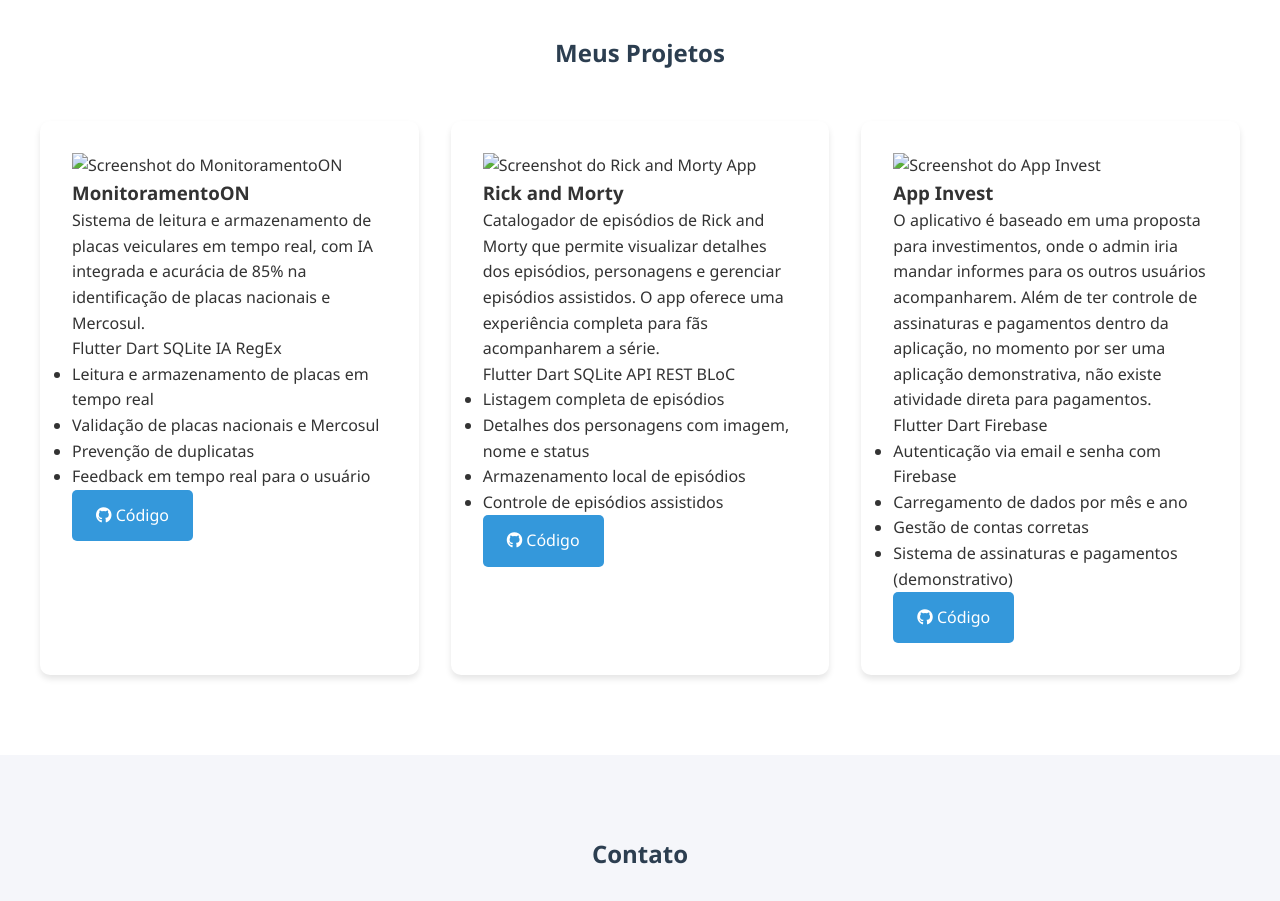
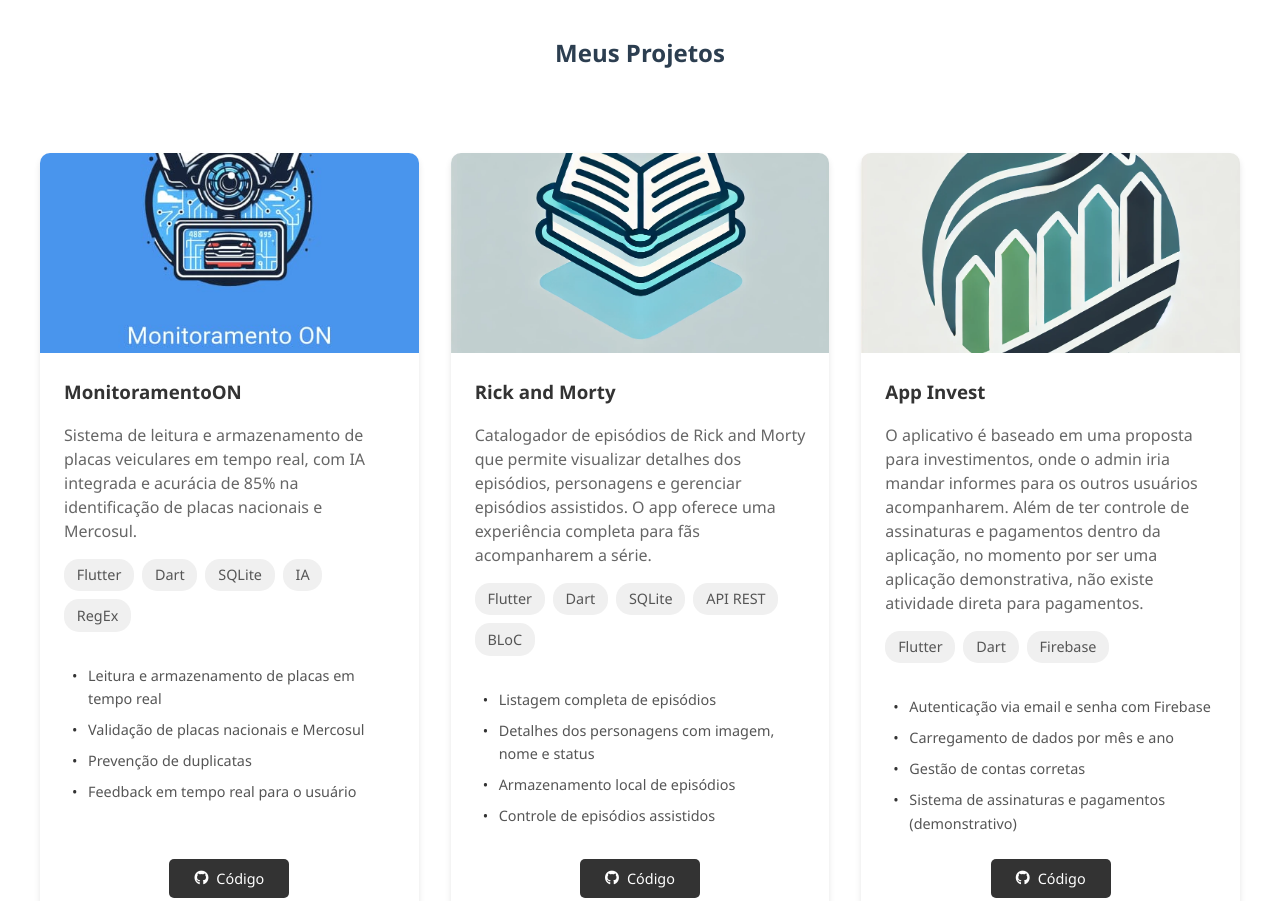
Before and after one commit to lviegas21/lviegas21.github.io, a plain HTML site: page index.html in a window 1280 px wide. Shown: the part 1220-2121 px from the top of the page. Drawn offline with Linux system fonts and the light colour scheme.

Commit message:
feat: adicionando projetos

```diff
--- a/css/style.css
+++ b/css/style.css
@@ -125,34 +125,172 @@
     display: grid;
     grid-template-columns: repeat(auto-fit, minmax(300px, 1fr));
     gap: 2rem;
+    padding: 2rem 0;
     max-width: 1200px;
     margin: 0 auto;
 }
 
 .project-card {
-    background-color: var(--white);
+    background: #ffffff;
+    border-radius: 10px;
+    box-shadow: 0 4px 6px rgba(0, 0, 0, 0.1);
+    overflow: hidden;
+    transition: transform 0.3s ease;
+    display: flex;
+    flex-direction: column;
+    height: 100%;
+}
+
+.project-image {
+    width: 100%;
+    height: 200px;
+    overflow: hidden;
+}
+
+.project-image img {
+    width: 100%;
+    height: 100%;
+    object-fit: cover;
+}
+
+.project-info {
+    padding: 1.5rem;
+    display: flex;
+    flex-direction: column;
+    flex-grow: 1;
+}
+
+.project-info h3 {
+    margin: 0 0 1rem 0;
+    color: #333;
+}
+
+.project-description {
+    color: #666;
+    margin-bottom: 1rem;
+    line-height: 1.5;
+}
+
+.project-tech {
+    display: flex;
+    flex-wrap: wrap;
+    gap: 0.5rem;
+    margin-bottom: 1rem;
+}
+
+.tech-tag {
+    background: #f0f0f0;
+    padding: 0.3rem 0.8rem;
+    border-radius: 15px;
+    font-size: 0.9rem;
+    color: #555;
+}
+
+.project-features {
+    margin: 1rem 0;
+    flex-grow: 1;
+}
+
+.project-features ul {
+    list-style: none;
+    padding-left: 0;
+    margin: 0;
+}
+
+.project-features li {
+    position: relative;
+    padding-left: 1.5rem;
+    margin-bottom: 0.5rem;
+    color: #555;
+    font-size: 0.9rem;
+}
+
+.project-features li:before {
+    content: "•";
+    position: absolute;
+    left: 0.5rem;
+    color: #333;
+}
+
+.project-links {
+    display: flex;
+    gap: 1rem;
+    justify-content: center;
+    margin-top: auto;
+}
+
+.project-links .btn {
+    display: inline-flex;
+    align-items: center;
+    justify-content: center;
+    gap: 0.5rem;
+    padding: 0.5rem 1.5rem;
+    background: #333;
+    color: white;
+    text-decoration: none;
+    border-radius: 5px;
+    font-size: 0.9rem;
+    transition: all 0.3s ease;
+    min-width: 120px;
+}
+
+/* Skills Section */
+.skills {
+    background-color: var(--light-bg);
+    padding: 5rem 2rem;
+}
+
+.skills-content {
+    max-width: 1000px;
+    margin: 0 auto;
+    display: grid;
+    grid-template-columns: repeat(auto-fit, minmax(300px, 1fr));
+    gap: 2rem;
+}
+
+.skill-category {
+    background: white;
     padding: 2rem;
     border-radius: 10px;
-    box-shadow: 0 4px 6px rgba(0,0,0,0.1);
-    transition: transform 0.3s ease;
+    box-shadow: 0 4px 6px rgba(0, 0, 0, 0.1);
 }
 
-.project-card:hover {
-    transform: translateY(-10px);
+.skill-category h3 {
+    color: var(--primary-color);
+    margin-bottom: 1.5rem;
+    text-align: center;
+    font-size: 1.5rem;
 }
 
-.btn {
-    display: inline-block;
-    padding: 0.8rem 1.5rem;
-    background-color: var(--secondary-color);
-    color: var(--white);
-    text-decoration: none;
-    border-radius: 5px;
-    transition: background-color 0.3s ease;
+.skill-items {
+    display: flex;
+    flex-direction: column;
+    gap: 1.5rem;
 }
 
-.btn:hover {
-    background-color: var(--primary-color);
+.skill-item {
+    display: flex;
+    flex-direction: column;
+    gap: 0.5rem;
+}
+
+.skill-name {
+    font-weight: 500;
+    color: var(--text-color);
+}
+
+.skill-bar {
+    height: 8px;
+    background-color: #e0e0e0;
+    border-radius: 4px;
+    overflow: hidden;
+}
+
+.skill-level {
+    height: 100%;
+    background-color: var(--secondary-color);
+    border-radius: 4px;
+    transition: width 1s ease-in-out;
 }
 
 /* Contact Section */
@@ -196,4 +334,8 @@
     .hero-content p {
         font-size: 1.2rem;
     }
+
+    .skills-content {
+        grid-template-columns: 1fr;
+    }
 }
```
Also changed, not shown: images/investimento.jpeg (added), images/monitoramento.jpeg (added), images/rickandmorty.jpeg (added).
